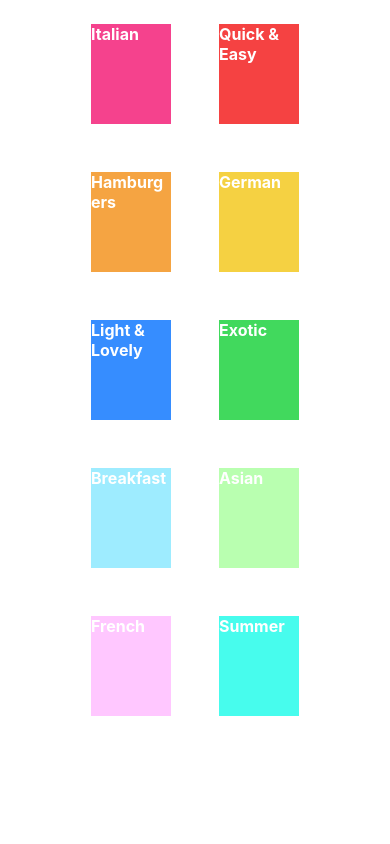
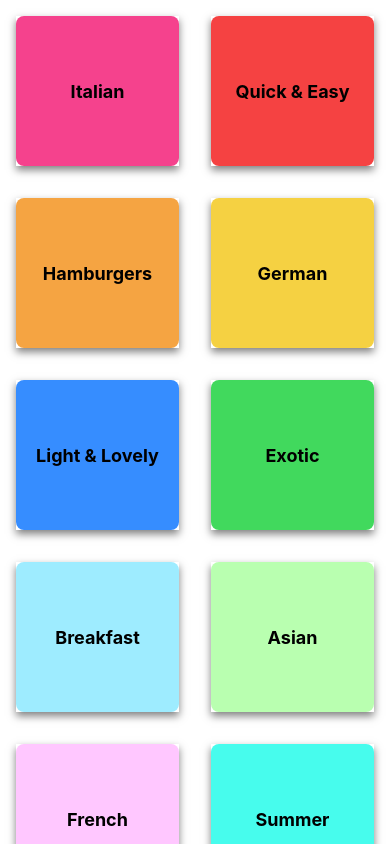
Before and after one commit to kimaneChen/meal-Deal, a React Native app: screen / in a window 390 px wide. Built offline with nearby package versions, Linux system fonts and the light colour scheme.

Commit message:
feat: build the new version

```diff
--- a/App.tsx
+++ b/App.tsx
@@ -1,21 +1,14 @@
 import { StatusBar } from 'expo-status-bar';
-import { StyleSheet, Text, View } from 'react-native';
+import { StyleSheet, View } from 'react-native';
 import CategoriesScreen from './screens/CategoriesScreen';
 
 export default function App() {
   return (
-    <View style={styles.container}>
-      <StatusBar style="auto" />
+    <>
+      <StatusBar style="light" />
       <CategoriesScreen />
-    </View>
+    </>
   );
 }
 
-const styles = StyleSheet.create({
-  container: {
-    flex: 1,
-    backgroundColor: '#fff',
-    alignItems: 'center',
-    justifyContent: 'center',
-  },
-});
+const styles = StyleSheet.create({});
--- a/app.json
+++ b/app.json
@@ -5,6 +5,7 @@
     "version": "1.0.0",
     "orientation": "portrait",
     "icon": "./assets/icon.png",
+    "backgroundColor": "#24180f",
     "userInterfaceStyle": "light",
     "splash": {
       "image": "./assets/splash.png",
@@ -14,9 +15,7 @@
     "updates": {
       "fallbackToCacheTimeout": 0
     },
-    "assetBundlePatterns": [
-      "**/*"
-    ],
+    "assetBundlePatterns": ["**/*"],
     "ios": {
       "supportsTablet": true
     },
--- a/components/CategoryGridTile.tsx
+++ b/components/CategoryGridTile.tsx
@@ -1,4 +1,4 @@
-import { Pressable, View, Text, StyleSheet } from 'react-native';
+import { Pressable, View, Text, StyleSheet, Platform } from 'react-native';
 
 export interface CategoryGridTileProps {
   title?: string;
@@ -8,9 +8,14 @@ export interface CategoryGridTileProps {
 function CategoryGridTile(props: CategoryGridTileProps) {
   const { title, color } = props;
   return (
-    <View style={[styles.itemContainer, { backgroundColor: color }]}>
-      <Pressable>
-        <View style={styles.innerContainer}>
+    <View style={styles.itemContainer}>
+      <Pressable
+        style={({ pressed }) =>
+          pressed ? styles.buttonPressed : styles.button
+        }
+        android_ripple={{ color: '#ccc' }}
+      >
+        <View style={[styles.innerContainer, { backgroundColor: color }]}>
           <Text style={styles.title}>{title}</Text>
         </View>
       </Pressable>
@@ -22,15 +27,33 @@ export default CategoryGridTile;
 
 const styles = StyleSheet.create({
   itemContainer: {
-    margin: 24,
+    flex: 1,
+    margin: 16,
+    height: 150,
+    elevation: 4,
+    shadowColor: 'black',
+    shadowOpacity: 0.5,
+    shadowOffset: { width: 0, height: 4 },
+    shadowRadius: 8,
+    overflow: Platform.OS === 'android' ? 'hidden' : 'visible',
   },
+  button: {
+    flex: 1,
+  },
+  buttonPressed: {
+    flex: 1,
+    opacity: 0.75,
+  },
+
   innerContainer: {
-    height: 100,
-    width: 80,
+    flex: 1,
+    padding: 16,
+    borderRadius: 8,
+    alignItems: 'center',
+    justifyContent: 'center',
   },
   title: {
-    color: 'white',
     fontWeight: 'bold',
-    fontSize: 16,
+    fontSize: 18,
   },
 });
```
